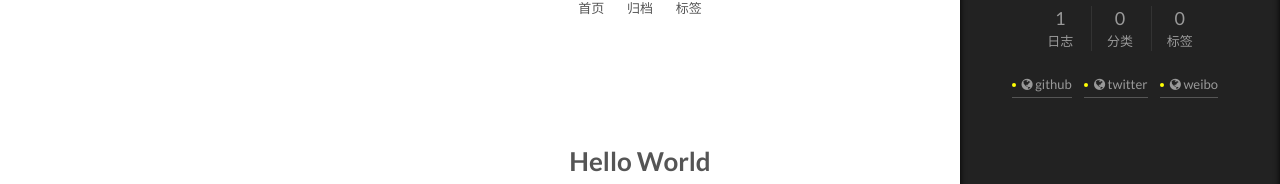
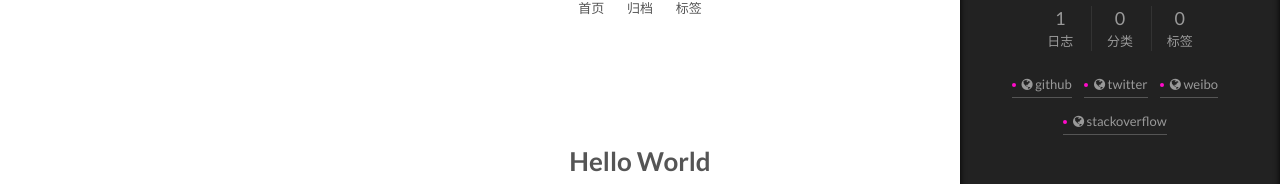
Before and after one commit to johncaijing/johntsaiandroid.github.io, a plain HTML site: page index.html in a window 1280 px wide. Both pictures are taken after a click on the element 1217 px from the left and 742 px from the top of the page. Shown: the part 185-369 px from the top of the page. Drawn offline with Linux system fonts and the light colour scheme.

Commit message:
Site updated: 2015-12-11 10:24:38

```diff
--- a/css/main.css
+++ b/css/main.css
@@ -965,7 +965,7 @@ body {
   width: 4px;
   height: 4px;
   border-radius: 50%;
-  background: #ffff03;
+  background: #ff0ac9;
 }
 .sidebar-nav {
   margin: 0 0 20px;
--- a/index.html
+++ b/index.html
@@ -369,6 +369,14 @@
                 </a>
               </span>
 
+              <span class="links-of-author-item">
+                <a href="http://stackoverflow.com/users/4562703/johnny-tsai" target="_blank">
+
+                    <i class="fa fa-globe"></i> stackoverflow
+
+                </a>
+              </span>
+
 
         </div>
 
```
Also changed, not shown: 2015/12/06/hello-world/index.html (+8 -0 lines), archives/2015/12/index.html (+8 -0 lines), archives/2015/index.html (+8 -0 lines), archives/index.html (+8 -0 lines).
